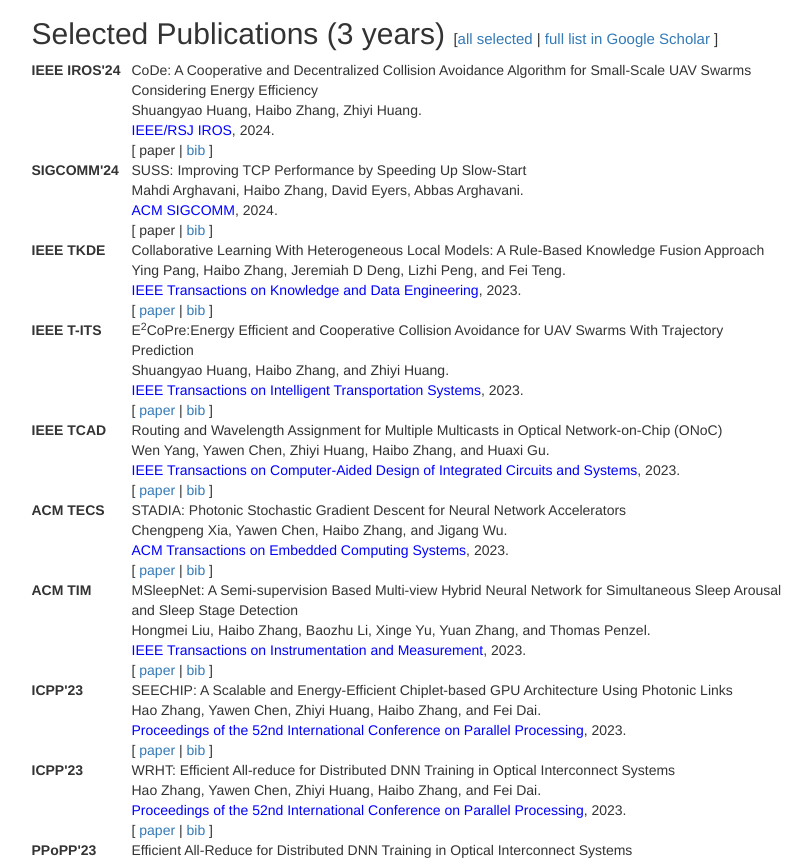
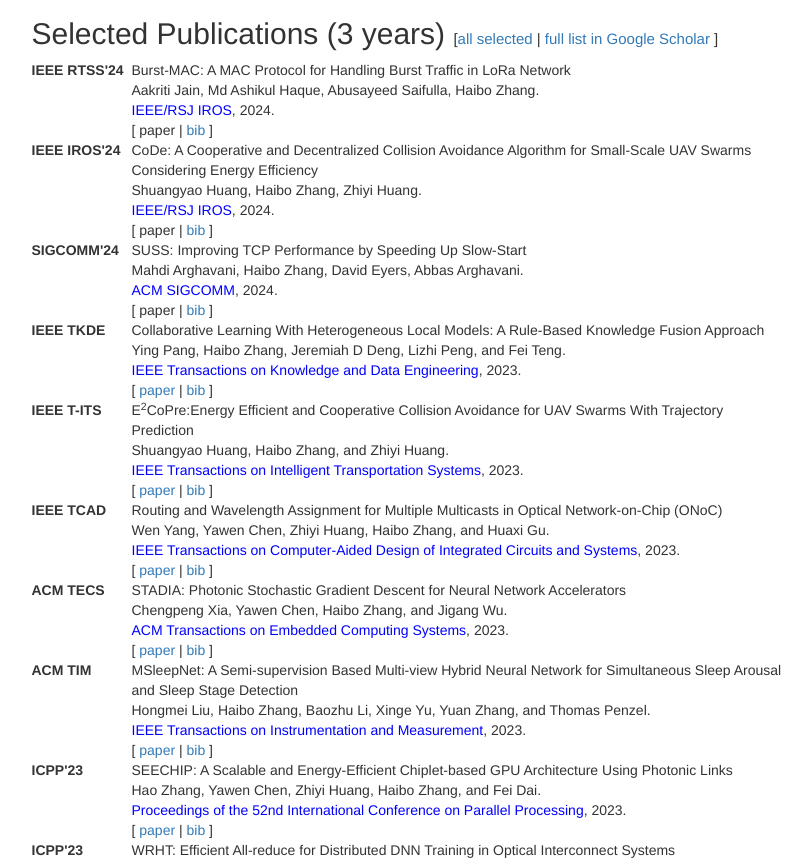
Before and after one commit to HaiboZhang-web/HaiboZhang-web.github.io, a plain HTML site: page index.html in a window 1280 px wide. Shown: the part 865-1725 px from the top of the page, without its empty margins (331-1143 px from the left). Drawn offline with nearby package versions, Linux system fonts and the light colour scheme.

Commit message:
Update index.html

```diff
--- a/index.html
+++ b/index.html
@@ -221,6 +221,29 @@
 		</div>
 
 		<table border="0" cellpadding="5px" cellspacing="2" id="pubsTable" class="paperTable">
+
+                 <tr valign="top" class="all yr2024">
+			<td width="100px"><b>IEEE RTSS'24</b></td>
+			<td>
+			<div class="paperTitle">
+			Burst-MAC: A MAC Protocol for Handling Burst Traffic in LoRa Network
+			</div>
+			<div class="paperDetails">
+			Aakriti Jain, Md Ashikul Haque, Abusayeed Saifulla, Haibo Zhang.</br>
+			<span style="color:blue">IEEE/RSJ IROS</span>, 2024.<br/>
+			<pre id="rtss24" class="paperCite" style="display: none;">
+			@article{Jain:rtss,
+			  author    = {Aakriti Jain, Md Ashikul Haque, Abusayeed Saifulla, Haibo Zhang},
+			  title     = {Burst-MAC: A MAC Protocol for Handling Burst Traffic in LoRa Network},
+			  booktitle = {Proceedings of the 45th IEEE Real-Time Systems Symposium},
+			  year      = {2024}
+			}
+			</pre>
+			[ paper |
+			  <a href="#" onClick="toggleBlock('rtss24'); return false;">bib</a> ]
+			</div>
+			</td></tr>
+
 	           <tr valign="top" class="all yr2024">
 			<td width="100px"><b>IEEE IROS'24</b></td>
 			<td>
```
